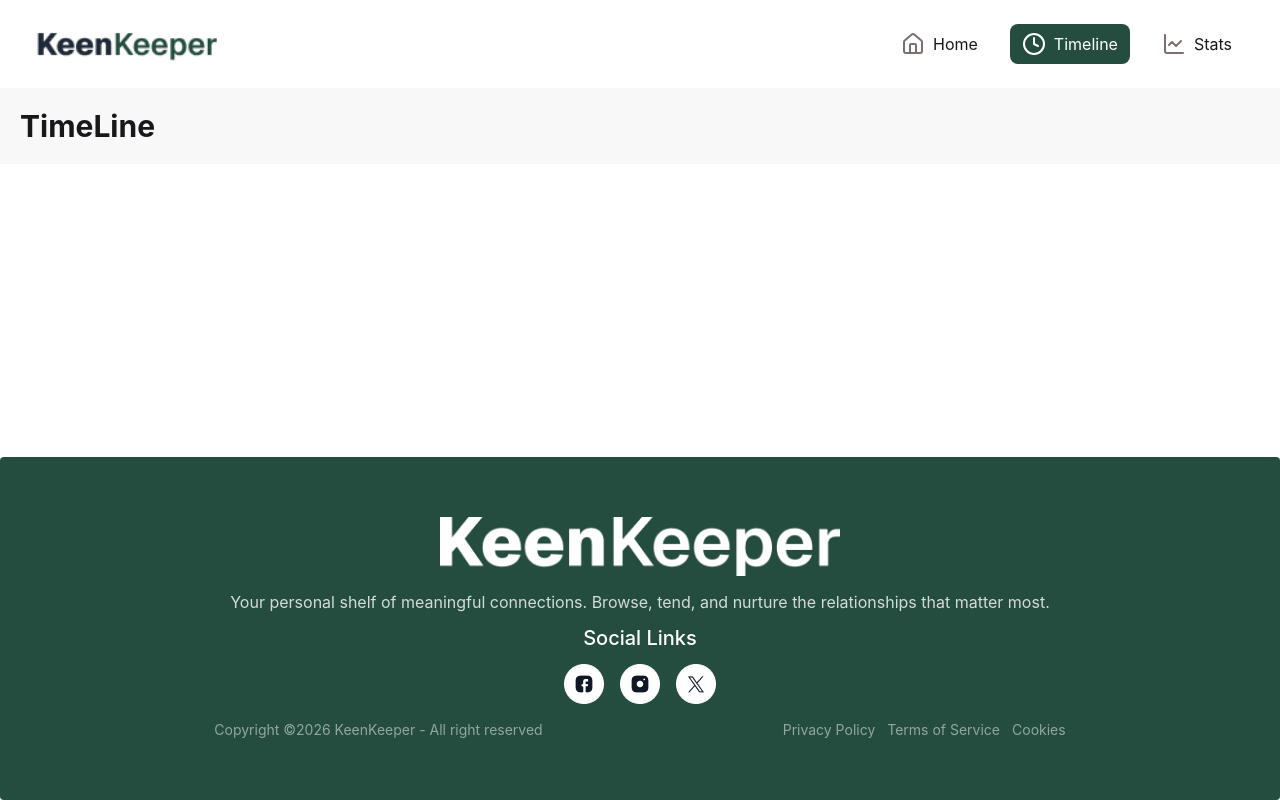
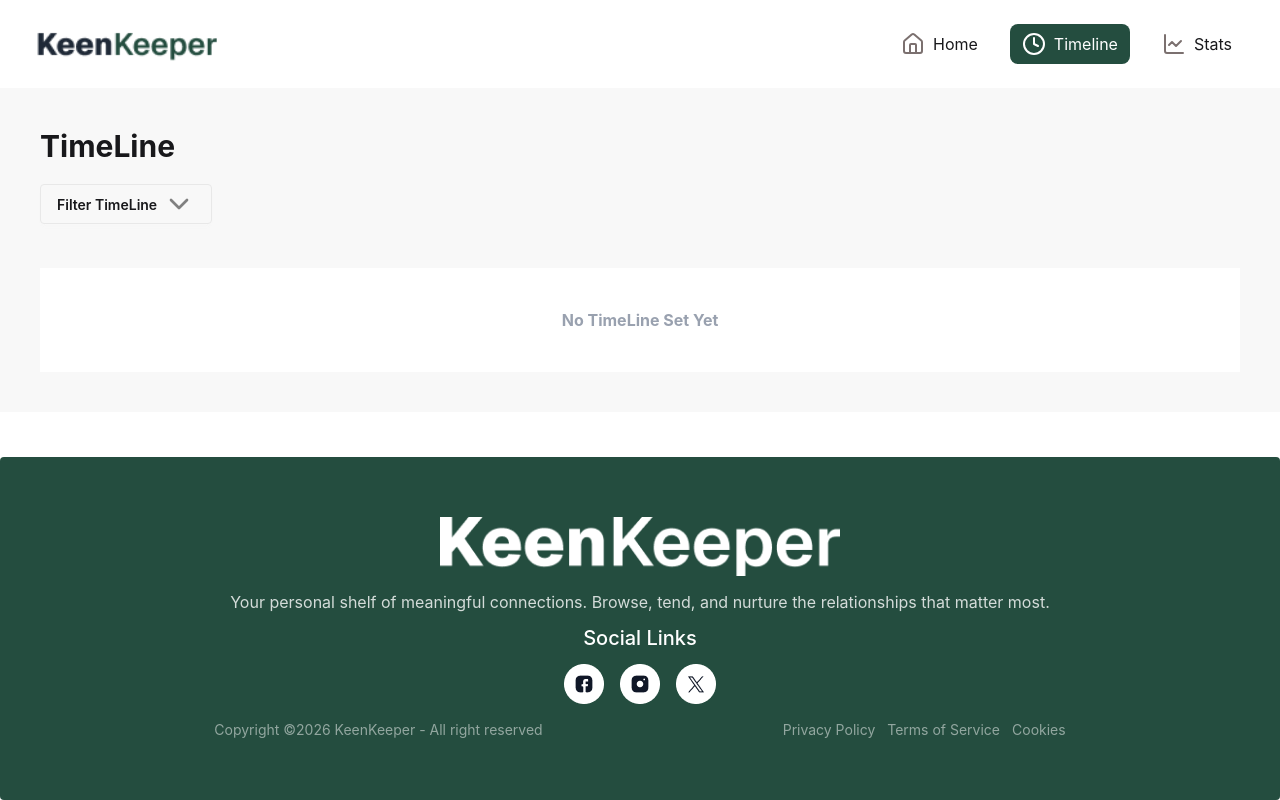
Before and after one commit to Syed-Takmil/Assignment-07, a React (Vite) app: page /timeline in a window 1280 px wide. Built offline with nearby package versions, Linux system fonts and the light colour scheme.

Commit message:
timeline page build done except sorting function

```diff
--- a/src/context/ProfileContext.jsx
+++ b/src/context/ProfileContext.jsx
@@ -22,7 +22,10 @@ const ProfileContextProvider = ({children}) => {
         }
 setCallList([...callList,data]);
 setInteractionList([...interactionList,data]);
-toast(`Call scheduled with ${profile}  `)
+toast.success(`Call scheduled with ${profile}  `,{
+    position:"bottom-right",
+    theme:"dark"
+})
     }
     const HandleText=(profile,time)=>{
         const data={
@@ -32,7 +35,9 @@ toast(`Call scheduled with ${profile}  `)
         }
 setTextList([...textList,data]);
 setInteractionList([...interactionList,data]);
-toast(`Text scheduled with ${profile}  `)
+toast.info(`Text scheduled with ${profile}  `,{
+    position:"bottom-right"
+})
     }
     const HandleVideoCall=(profile,time)=>{
         const data={
@@ -42,7 +47,9 @@ toast(`Text scheduled with ${profile}  `)
         }
 setVideoCallList([...videoCallList,data]);
 setInteractionList([...interactionList,data]);
-toast.success(`Video Call scheduled with ${profile}  `)
+toast.success(`Video Call scheduled with ${profile}  `,{
+    position:"bottom-right"
+})
     }
 const data={
     callList,setCallList,
--- a/src/pages/TimeLine/TimeLine.jsx
+++ b/src/pages/TimeLine/TimeLine.jsx
@@ -1,6 +1,6 @@
 import React, { useContext } from 'react';
 import { ProfileContext } from '../../context/ProfileContext';
-import { Camera, MessageCircleMore, PhoneCall } from 'lucide-react';
+import { Camera, ChevronDown, MessageCircleMore, PhoneCall } from 'lucide-react';
 import call from '../../assets/call.png'
 import text from '../../assets/text.png'
 import video from '../../assets/video.png'
@@ -19,13 +19,27 @@ else{
 }
     }
     return (
-        <div className='bg-base-200 w-full grid grid-cols-1 gap-3 p-5'>
+        <div className='bg-base-200 w-full grid gap-5 p-10 '>
+
             <span className='text-3xl font-bold '>TimeLine</span>
+
+<button className="btn bg-base-200 w-fit " popoverTarget="popover-1" style={{ anchorName: "--anchor-1" } /* as React.CSSProperties */}>
+ Filter TimeLine <ChevronDown size={32} color="#808080" />
+</button>
+
+<ul className="dropdown menu w-52 rounded-box bg-base-100 shadow-sm"
+  popover="auto" id="popover-1" style={{ positionAnchor: "--anchor-1" } /* as React.CSSProperties */ }>
+  <li><a>By Name</a></li>
+  <li><a>By Date</a></li>
+</ul>
+
            {
-            (interactionList!=="")?
-            interactionList.map(profile => (
+            (interactionList?.length>0)?
+        <div className='grid grid-cols-1 gap-5'>
+            {
+                    interactionList.map(profile => (
 
-                    <div key={profile.id} className='flex gap-7 rounded-xl bg-base-100 p-5 '>
+                    <div key={profile.id} className='flex gap-7 rounded-xl bg-base-100 p-5 hover:-translate-y-1 transition-all duration-300 hover:border hover:border-gray-200'>
 <div className='rounded-full  p-1'>
     <img className='w-10 h-10' src={img(profile.type)}/>
 </div>
@@ -34,7 +48,9 @@ else{
 {profile.time}
 </div>
                     </div>
-            )) :
+            ))
+            }
+        </div> :
             <div className='text-[16px] text-gray-400 font-bold text-center mt-6 bg-base-100 p-10'>
                 No TimeLine Set Yet
             </div>
```
